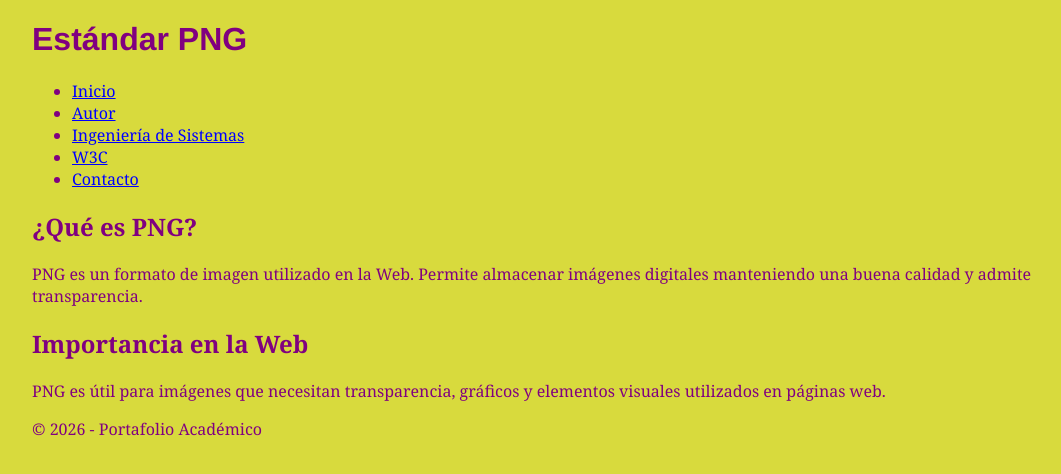
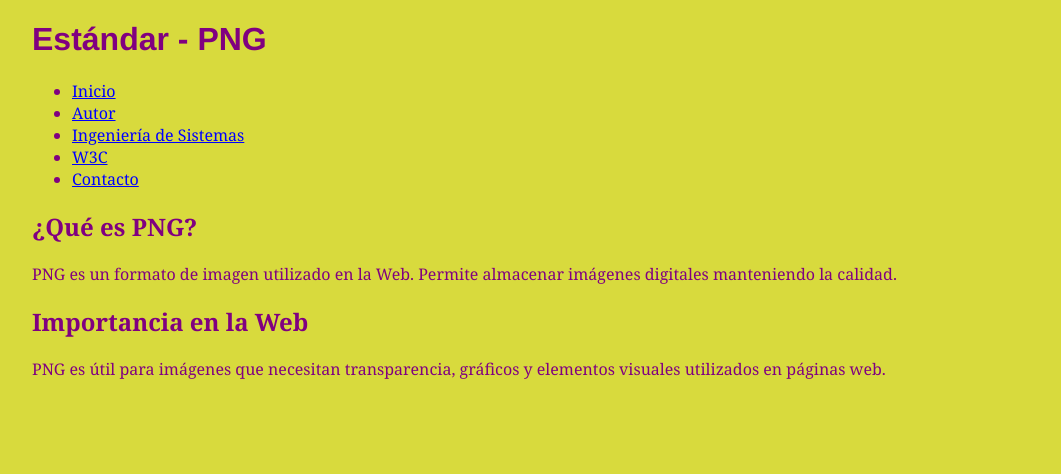
Before and after one commit to ymendozaf-gif/IDWeb1, a plain HTML site: page Lab01/w3c.html in a window 1280 px wide. Shown: the whole page, without its empty margins (152-1213 px from the left). Drawn offline with Linux system fonts and the light colour scheme.

Commit message:
Cambio en la foto y estructura relacionada(CSS, index)

```diff
--- a/Lab01/css/style.css
+++ b/Lab01/css/style.css
@@ -29,3 +29,7 @@ address {
     margin-top: 1em;
     padding-top: 1em;
     border-top: thin dotted }
+figure img {
+    width: 200px;
+    height: 200px;
+}
--- a/Lab01/w3c.html
+++ b/Lab01/w3c.html
@@ -10,7 +10,7 @@
 <body>
 
     <header>
-        <h1>Estándar PNG</h1>
+        <h1>Estándar - PNG</h1>
 
         <nav>
             <ul>
@@ -30,8 +30,7 @@
 
             <p>
                 PNG es un formato de imagen utilizado en la Web.
-                Permite almacenar imágenes digitales manteniendo una
-                buena calidad y admite transparencia.
+                Permite almacenar imágenes digitales manteniendo la calidad.
             </p>
         </article>
 
@@ -46,9 +45,5 @@
 
     </main>
 
-    <footer>
-        <p>&copy; 2026 - Portafolio Académico</p>
-    </footer>
-
 </body>
 </html>
```
Also changed, not shown: Lab01/author.html (+2 -2 lines), Lab01/contac.html (+0 -4 lines), Lab01/img/photo.png (deleted), 1 other file.
